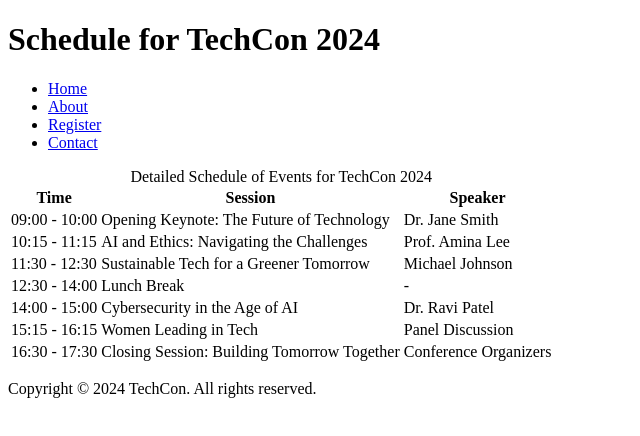
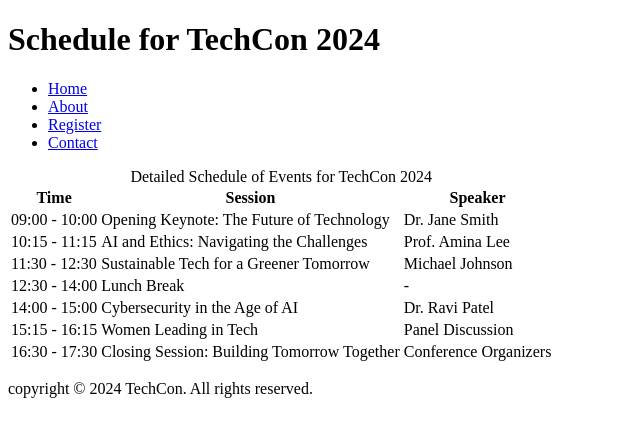
Before and after one commit to DAMILOLA8909/TechCon_HTML, a plain HTML site: page techcon_website/schedule.html in a window 1280 px wide. Shown: the full height of the page, 0-640 px from the left. Drawn offline with Linux system fonts and the light colour scheme.

Commit message:
Debugged about.html index.html and schedule.html files by editing the footer

```diff
--- a/techcon_website/schedule.html
+++ b/techcon_website/schedule.html
@@ -73,7 +73,7 @@
 
   <!-- Footer -->
   <footer>
-    <p>Copyright &copy; 2024 TechCon. All rights reserved.</p>
+    <p>copyright &copy; 2024 TechCon. All rights reserved.</p>
   </footer>
 </body>
 </html>
```
Also changed, not shown: techcon_website/about.html (+1 -1 lines), techcon_website/index.html (+1 -1 lines).
